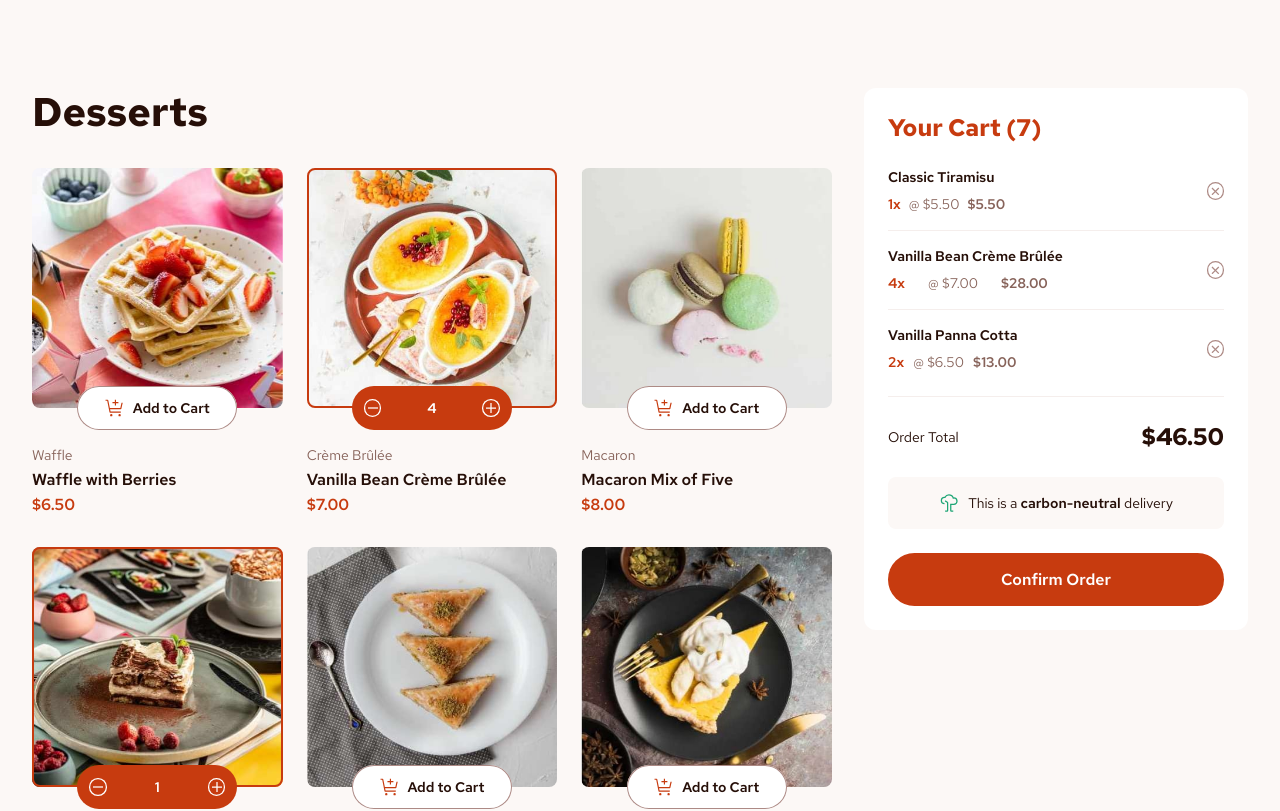
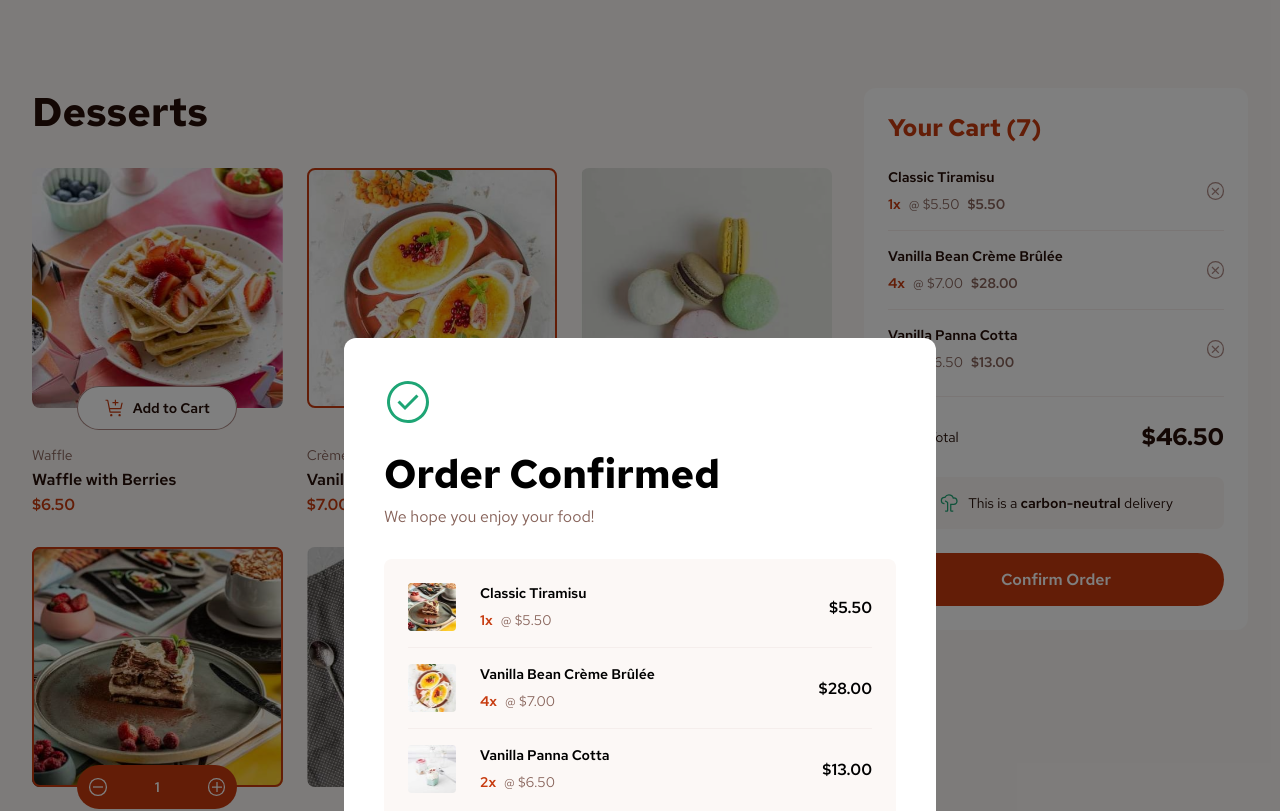
Before and after one commit to FerdinandoGeografo/product-list-with-cart, an Angular app: page / in a window 1280 px wide. Shown: the top 811 px of the page. Built offline with nearby package versions, Linux system fonts and the light colour scheme.

Commit message:
start modal refactoring

```diff
--- a/public/scss/_typography.scss
+++ b/public/scss/_typography.scss
@@ -8,6 +8,10 @@ body {
 .text {
   display: inline-block;
   color: currentColor;
+
+  &--regular {
+    font-weight: var(--fw-regular) !important;
+  }
 
   &--semibold {
     font-weight: var(--fw-semibold);
--- a/src/app/app.component.ts
+++ b/src/app/app.component.ts
@@ -13,14 +13,18 @@ import { ConfirmedModalComponent } from './ui/confirmed-modal/confirmed-modal.co
     <app-product-list [products]="store.products()" />
     <app-cart
       [cart]="store.cart()"
+      [quantity]="store.cartQuantity()"
       [total]="store.total()"
       (onRemoveCartItem)="store.removeCartItem($event.product)"
       (onConfirmOrder)="store.confirmOrder()"
     />
 
-    @if(store.orderConfirmed()) {
-    <app-confirmed-modal (onStartNewOrder)="store.startNewOrder()" />
-    }
+    <app-confirmed-modal
+      [open]="store.orderConfirmed()"
+      [cart]="store.cart()"
+      [total]="store.total()"
+      (onStartNewOrder)="store.startNewOrder()"
+    />
   `,
   styleUrl: './app.component.scss',
 })
--- a/src/app/data-access/global-store.service.ts
+++ b/src/app/data-access/global-store.service.ts
@@ -12,7 +12,7 @@ export type GlobalState = {
 const initialState: GlobalState = {
   products: [],
   cart: [],
-  orderConfirmed: false,
+  orderConfirmed: true,
 };
 
 @Injectable({
@@ -23,10 +23,15 @@ export class GlobalStoreService {
   #store = signal<GlobalState>(initialState);
   #logEffect = effect(() => console.log('State changed\t: ', this.#store()));
 
+  // State
   products = computed(() => this.#store().products);
   cart = computed(() => this.#store().cart);
   orderConfirmed = computed(() => this.#store().orderConfirmed);
 
+  // Derived State
+  cartQuantity = computed(() =>
+    this.cart().reduce((acc, el) => (acc += el.quantity), 0)
+  );
   total = computed(() =>
     this.cart().reduce(
       (acc, item) => (acc += item.product.price * item.quantity),
--- a/src/app/ui/button/button.component.ts
+++ b/src/app/ui/button/button.component.ts
@@ -1,7 +1,7 @@
-import { Component, computed, input } from '@angular/core';
+import { Component, computed, input, output } from '@angular/core';
 
 @Component({
-  selector: '[app-button]',
+  selector: 'button[app-button]',
   standalone: true,
   imports: [],
   template: `
@@ -11,12 +11,15 @@ import { Component, computed, input } from '@angular/core';
   styleUrl: './button.component.scss',
   host: {
     '[class]': 'btnClasses()',
+    '(click)': 'onClick.emit()',
   },
 })
 export class ButtonComponent {
   severity = input<'primary' | 'secondary' | 'icon'>('primary');
   styleClass = input<string>();
 
+  onClick = output();
+
   protected btnClasses = computed(
     () => `btn btn--${this.severity()} ${this.styleClass() || ''}`
   );
--- a/src/app/ui/cart/cart.component.scss
+++ b/src/app/ui/cart/cart.component.scss
@@ -16,6 +16,15 @@
   flex-direction: column;
   gap: var(--spacing-300);
 
+  &__empty {
+    padding-block: var(--spacing-200);
+    display: flex;
+    flex-direction: column;
+    align-items: center;
+    gap: var(--spacing-200);
+    color: var(--rose-500);
+  }
+
   &__items {
     display: flex;
     flex-direction: column;
@@ -27,56 +36,22 @@
     }
   }
 
-  .item {
+  &__item {
     display: flex;
     align-items: center;
     justify-content: space-between;
-
-    &__data-box {
-      display: grid;
-      grid-template-columns: auto auto auto;
-      grid-template-rows: auto auto;
-      gap: var(--spacing-100);
-    }
-
-    &__name {
-      grid-column: 1 / -1;
-    }
-
-    &__remove {
-      cursor: pointer;
-      --btn-color: var(--rose-400);
-      width: 1.75rem;
-      height: 1.75rem;
-      border-radius: 50%;
-      border: none;
-      box-shadow: inset 0 0 0 1.25px var(--btn-color);
-      background: transparent;
-      color: var(--btn-color);
-      transition: all .4s;
-      position: relative;
-
-      svg {
-        transition: transform .4s;
-        position: absolute;
-        top: 50%;
-        left: 50%;
-        transform: translate(-50%, -50%);
-      }
-
-      &:hover {
-        --btn-color: var(--rose-900);
-      }
-    }
   }
 
-  &__empty {
-    padding-block: var(--spacing-200);
+  &__item-info {
     display: flex;
     flex-direction: column;
+    gap: var(--spacing-100);
+  }
+
+  &__item-stats {
+    display: flex;
     align-items: center;
-    gap: var(--spacing-200);
-    color: var(--rose-500);
+    gap: var(--spacing-100);
   }
 
   &__total {
@@ -93,7 +68,7 @@
     display: flex;
     align-items: center;
     justify-content: center;
-    gap: 8px;
+    gap: var(--spacing-100);
     border-radius: 8px;
   }
 }
--- a/src/app/ui/cart/cart.component.ts
+++ b/src/app/ui/cart/cart.component.ts
@@ -1,4 +1,4 @@
-import { Component, computed, input, output } from '@angular/core';
+import { Component, input, output } from '@angular/core';
 import { CurrencyPipe } from '@angular/common';
 
 import { CartItem } from '../../models/cart.model';
@@ -10,17 +10,18 @@ import { ButtonComponent } from '../button/button.component';
   imports: [CurrencyPipe, ButtonComponent],
   template: `
     <aside class="cart">
-      <h2 class="text text--lg text--red-100">Your Cart ({{ length() }})</h2>
+      <h2 class="text text--lg text--red-100">Your Cart ({{ quantity() }})</h2>
 
       <ul class="cart__items">
         @for (item of cart(); track $index) {
         <li>
-          <div class="item">
-            <div class="item__data-box">
-              <p class="text text--sm text--semibold item__name">
+          <div class="cart__item">
+            <div class="cart__item-info">
+              <p class="text text--sm text--semibold">
                 {{ item.product.name }}
               </p>
 
+              <div class="cart__item-stats">
                 <span class="text text--sm text--semibold text--red-100">
                   {{ item.quantity }}x
                 </span>
@@ -33,12 +34,13 @@ import { ButtonComponent } from '../button/button.component';
                   {{ item.product.price * item.quantity | currency : '$' }}
                 </span>
               </div>
+            </div>
 
             <button
               app-button
               severity="icon"
               styleClass="btn--icon--remove"
-              (click)="onRemoveCartItem.emit(item)"
+              (onClick)="onRemoveCartItem.emit(item)"
             >
               <svg
                 slot="icon"
@@ -81,7 +83,7 @@ import { ButtonComponent } from '../button/button.component';
         </p>
       </div>
 
-      <button app-button (click)="onConfirmOrder.emit()">
+      <button app-button (onClick)="onConfirmOrder.emit()">
         <span slot="label" class="text text--md text--semibold">
           Confirm Order
         </span>
@@ -93,11 +95,8 @@ import { ButtonComponent } from '../button/button.component';
 })
 export class CartComponent {
   cart = input.required<CartItem[]>();
+  quantity = input.required<number>();
   total = input.required<number>();
-
-  length = computed(() =>
-    this.cart().reduce((acc, el) => (acc += el.quantity), 0)
-  );
 
   onRemoveCartItem = output<CartItem>();
   onConfirmOrder = output();
--- a/src/app/ui/confirmed-modal/confirmed-modal.component.scss
+++ b/src/app/ui/confirmed-modal/confirmed-modal.component.scss
@@ -1,33 +1,26 @@
-:host {
+@use "../../../../public/scss/query-mixin" as mixin;
+
+.order {
   position: absolute;
   inset: 0;
   z-index: 100;
   background: var(--bg-mask);
   display: grid;
   place-content: center;
-}
 
-.order {
-  position: static;
-  max-width: 59.2rem;
-  width: 100%;
-  padding: 4rem;
-  border: none;
-  border-radius: 1.2rem;
-  display: grid;
-  grid-template-columns: 1fr;
-  gap: var(--spacing-400);
-
-  &__title-box {
-    .text.text--md {
-      font-weight: var(--fw-regular);
-      color: var(--rose-500);
-      margin-top: var(--spacing-100);
-    }
+  &__modal {
+    position: static;
+    max-width: 59.2rem;
+    padding: var(--spacing-500);
+    border: none;
+    border-radius: 1.2rem;
+    display: flex;
+    flex-direction: column;
+    gap: var(--spacing-400);
   }
 
-  &__icon {
-    margin-bottom: var(--spacing-300);
+  &__title {
+    padding: var(--spacing-300) 0 var(--spacing-100) 0;
   }
 
   &__recap {
--- a/src/app/ui/confirmed-modal/confirmed-modal.component.ts
+++ b/src/app/ui/confirmed-modal/confirmed-modal.component.ts
@@ -1,25 +1,29 @@
-import { Component, inject, output } from '@angular/core';
+import { Component, input, output } from '@angular/core';
 import { CurrencyPipe } from '@angular/common';
 import { animate, style, transition, trigger } from '@angular/animations';
 
-import { GlobalStoreService } from '../../data-access/global-store.service';
 import { ButtonComponent } from './../button/button.component';
+import { CartItem } from '../../models/cart.model';
 
 @Component({
   selector: 'app-confirmed-modal',
   standalone: true,
   imports: [CurrencyPipe, ButtonComponent],
   template: `
-    <dialog class="order" @modalAnimation>
-      <div class="order__title-box">
-        <img class="order__icon" src="images/icon-order-confirmed.svg" alt="" />
-        <h1 class="text text--xl">Order Confirmed</h1>
-        <p class="text text--md">We hope you enjoy your food!</p>
+    @if(open()) {
+    <section class="order">
+      <dialog class="order__modal" @modalAnimation>
+        <div>
+          <img src="images/icon-order-confirmed.svg" alt="" />
+          <h1 class="text text--xl order__title">Order Confirmed</h1>
+          <p class="text text--md text--regular text--rose-500">
+            We hope you enjoy your food!
+          </p>
         </div>
 
         <div class="order__recap">
           <ul class="order__items">
-          @for (item of store.cart(); track $index) {
+            @for (item of cart(); track $index) {
             <li>
               <article class="order__item">
                 <div class="order__data-box">
@@ -55,15 +59,17 @@ import { ButtonComponent } from './../button/button.component';
           <div class="order__total-box">
             <span class="text text--sm"> Order Total </span>
             <span class="text text--lg">
-            {{ store.total() | currency : '$' }}
+              {{ total() | currency : '$' }}
             </span>
           </div>
         </div>
 
-      <button app-button (click)="onStartNewOrder.emit()">
+        <button app-button (onClick)="onStartNewOrder.emit()">
           <span slot="label" class="text text--md">Start New Order</span>
         </button>
       </dialog>
+    </section>
+    }
   `,
   styleUrl: './confirmed-modal.component.scss',
   animations: [
@@ -85,7 +91,9 @@ import { ButtonComponent } from './../button/button.component';
   ],
 })
 export class ConfirmedModalComponent {
-  protected store = inject(GlobalStoreService);
+  open = input.required<boolean>();
+  cart = input.required<CartItem[]>();
+  total = input.required<number>();
 
   protected onStartNewOrder = output();
 }
--- a/src/app/ui/product-item/product-item.component.ts
+++ b/src/app/ui/product-item/product-item.component.ts
@@ -34,7 +34,7 @@ import { ButtonComponent } from '../button/button.component';
               app-button
               severity="icon"
               styleClass="btn--icon--ops"
-              (click)="store.decrementQuantity(product())"
+              (onClick)="store.decrementQuantity(product())"
             >
               <svg
                 slot="icon"
@@ -52,7 +52,7 @@ import { ButtonComponent } from '../button/button.component';
               app-button
               severity="icon"
               styleClass="btn--icon--ops"
-              (click)="store.incrementQuantity(product())"
+              (onClick)="store.incrementQuantity(product())"
             >
               <svg
                 slot="icon"
@@ -73,7 +73,7 @@ import { ButtonComponent } from '../button/button.component';
           <button
             app-button
             severity="secondary"
-            (click)="store.addCartItem(product())"
+            (onClick)="store.addCartItem(product())"
           >
             <img slot="icon" src="images/icon-add-to-cart.svg" alt="" />
             <span slot="label" class="text text--sm text--semibold">
--- a/src/app/ui/product-list/product-list.component.scss
+++ b/src/app/ui/product-list/product-list.component.scss
@@ -11,7 +11,7 @@
 .products {
   display: flex;
   flex-direction: column;
-  gap: 3.2rem;
+  gap: var(--spacing-400);
 
   &__list {
     display: grid;
```
Lines whose indentation alone changed are shown as unchanged.
